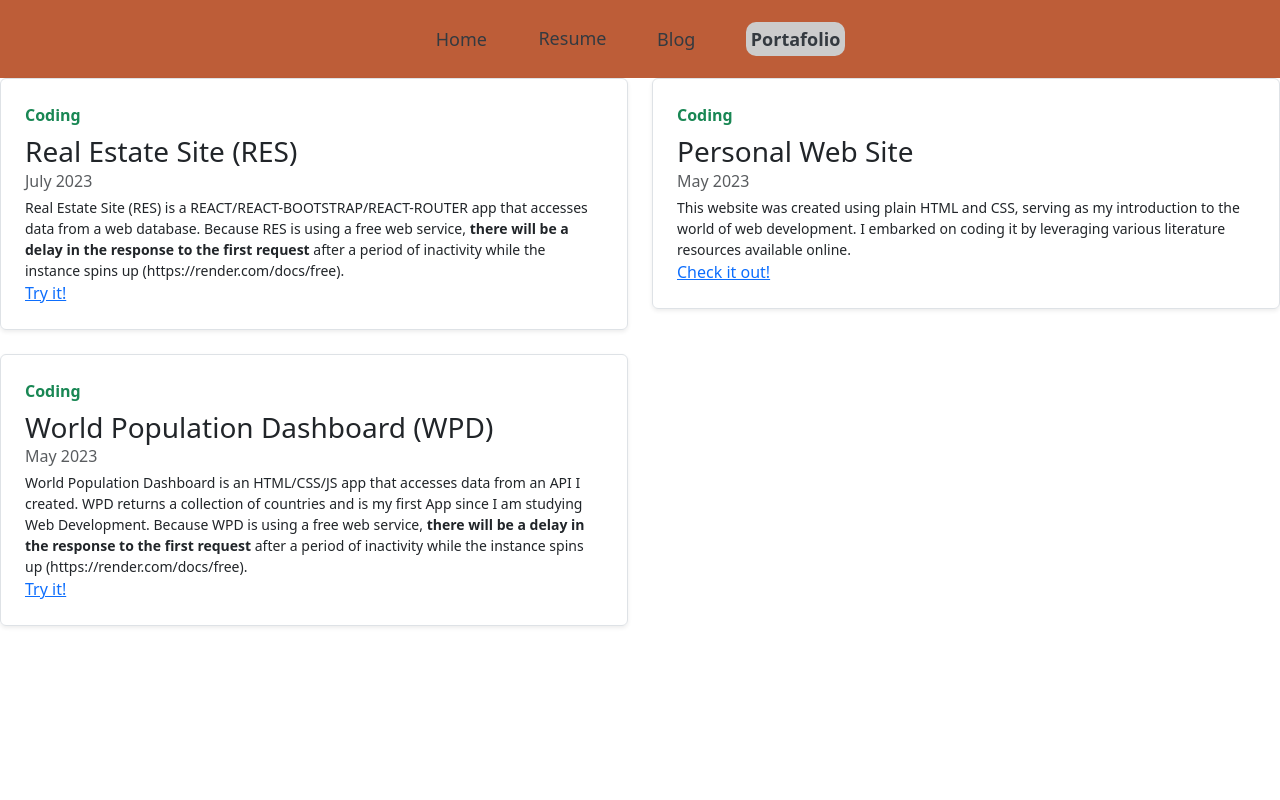
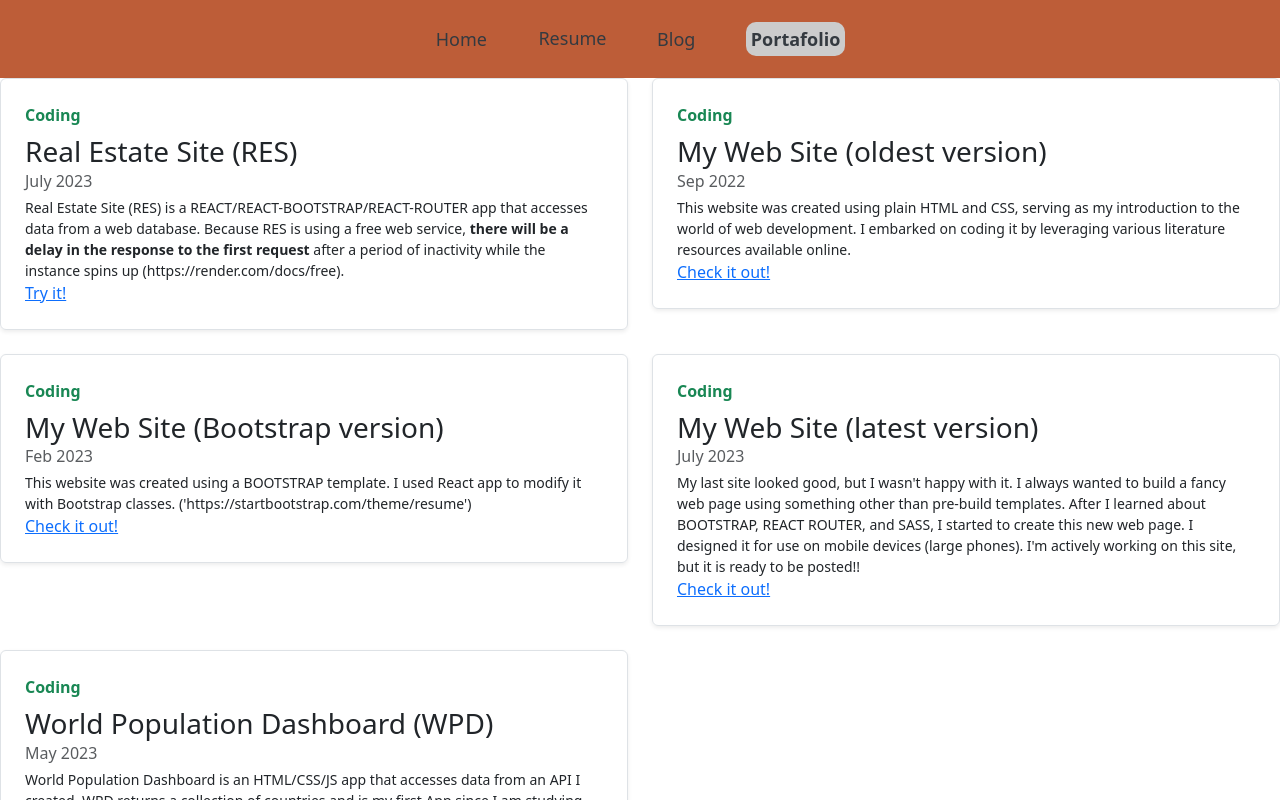
Before and after one commit to hcoco1/hcoco1-site, a React (Create React App) app: page /portafolio in a window 1280 px wide. Shown: the top 800 px of the page. Built offline with nearby package versions, Linux system fonts and the light colour scheme.

Commit message:
readme and portafolio updated

```diff
--- a/src/pages/Portafolio.js
+++ b/src/pages/Portafolio.js
@@ -32,8 +32,8 @@ export default function Portafolio() {
                             class="row g-0 border rounded overflow-hidden flex-md-row mb-4 shadow-sm h-md-250 position-relative">
                             <div class="col p-4 d-flex flex-column position-static">
                                 <strong class="d-inline-block mb-2 text-success">Coding</strong>
-                        <h3 class="mb-0">Personal Web Site</h3>
-                        <div class="mb-1 text-muted">May 2023</div>
+                                <h3 class="mb-0">My Web Site (oldest version)</h3>
+                                <div class="mb-1 text-muted">Sep 2022</div>
                                 <p class="card-text mb-auto">This website was created using plain HTML
                                     and CSS, serving as my introduction to the world of web development. I embarked on
                                     coding it by leveraging various literature resources available online. </p>
@@ -43,6 +43,39 @@ export default function Portafolio() {
 
                         </div>
                     </div>
+                    <div class="col-md-6">
+                        <div
+                            class="row g-0 border rounded overflow-hidden flex-md-row mb-4 shadow-sm h-md-250 position-relative">
+                            <div class="col p-4 d-flex flex-column position-static">
+                                <strong class="d-inline-block mb-2 text-success">Coding</strong>
+                                <h3 class="mb-0">My Web Site (Bootstrap version)</h3>
+                                <div class="mb-1 text-muted">Feb 2023</div>
+                                <p class="card-text mb-auto">This website was created using a BOOTSTRAP template. I used React app to modify it with Bootstrap classes.
+                                    ('https://startbootstrap.com/theme/resume') </p>
+                                <a href="https://hcoco1.github.io/hcoco1-site-bootstrap/" class="stretched-link"
+                                    target="_blank" rel="noopener noreferrer">Check it out!</a>
+                            </div>
+
+                        </div>
+                    </div>
+                    <div class="col-md-6">
+                        <div
+                            class="row g-0 border rounded overflow-hidden flex-md-row mb-4 shadow-sm h-md-250 position-relative">
+                            <div class="col p-4 d-flex flex-column position-static">
+                                <strong class="d-inline-block mb-2 text-success">Coding</strong>
+                                <h3 class="mb-0">My Web Site (latest version)</h3>
+                                <div class="mb-1 text-muted">July 2023</div>
+                                <p class="card-text mb-auto"> My last site looked good, but I wasn't happy with it. I always wanted
+                                 to build a fancy web page using something other than pre-build templates. After I learned about BOOTSTRAP,
+                                  REACT ROUTER, and SASS, I started to create this new web page. I designed it for use on mobile devices (large phones).
+                                   I'm actively working on this site, but it is ready to be posted!! </p>
+                                <a href="https://hcoco1-site.vercel.app" class="stretched-link"
+                                    target="_blank" rel="noopener noreferrer">Check it out!</a>
+                            </div>
+
+                        </div>
+                    </div>
+
                     <div class="col-md-6">
                         <div
                             class="row g-0 border rounded overflow-hidden flex-md-row mb-4 shadow-sm h-md-250 position-relative">
```
Also changed, not shown: 1 other file (tests, documents, lock files or other folders). Lines whose indentation alone changed are shown as unchanged.
